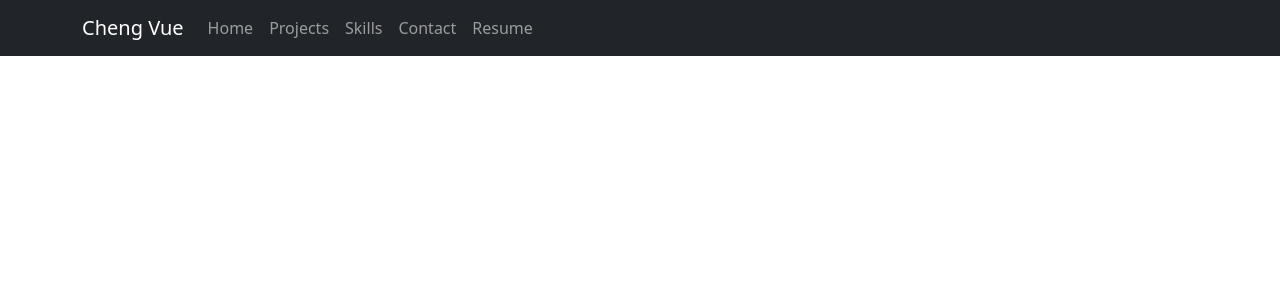
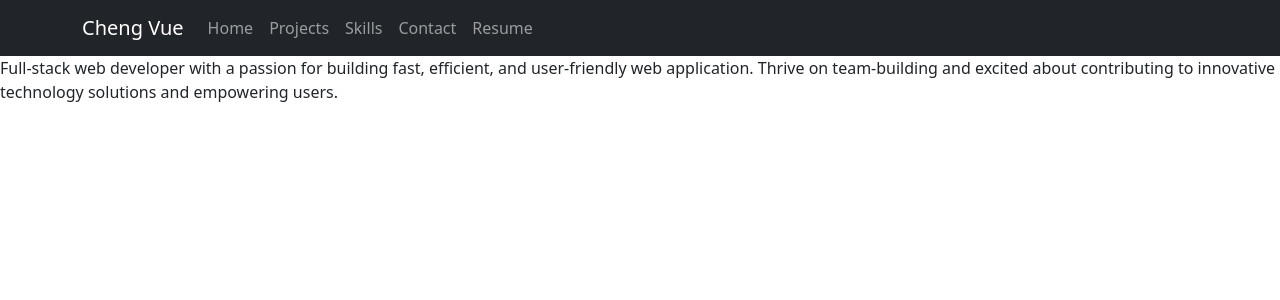
Before and after one commit to Cheng0315/portfolio, a React (Vite) app: page / in a window 1280 px wide. Shown: the top 300 px of the page. Built offline with nearby package versions, Linux system fonts and the light colour scheme.

Commit message:
update AboutMe component to include 'about me' paragraph

```diff
--- a/src/components/AboutMe.jsx
+++ b/src/components/AboutMe.jsx
@@ -1,10 +1,9 @@
 function AboutMe() {
   return (
     <div className='about-me'>
-
+      <p>Full-stack web developer with a passion for building fast, efficient, and user-friendly web application.
+        Thrive on team-building and excited about contributing to innovative technology solutions and empowering users.</p>
     </div>
-
-
   );
 }
 
```
